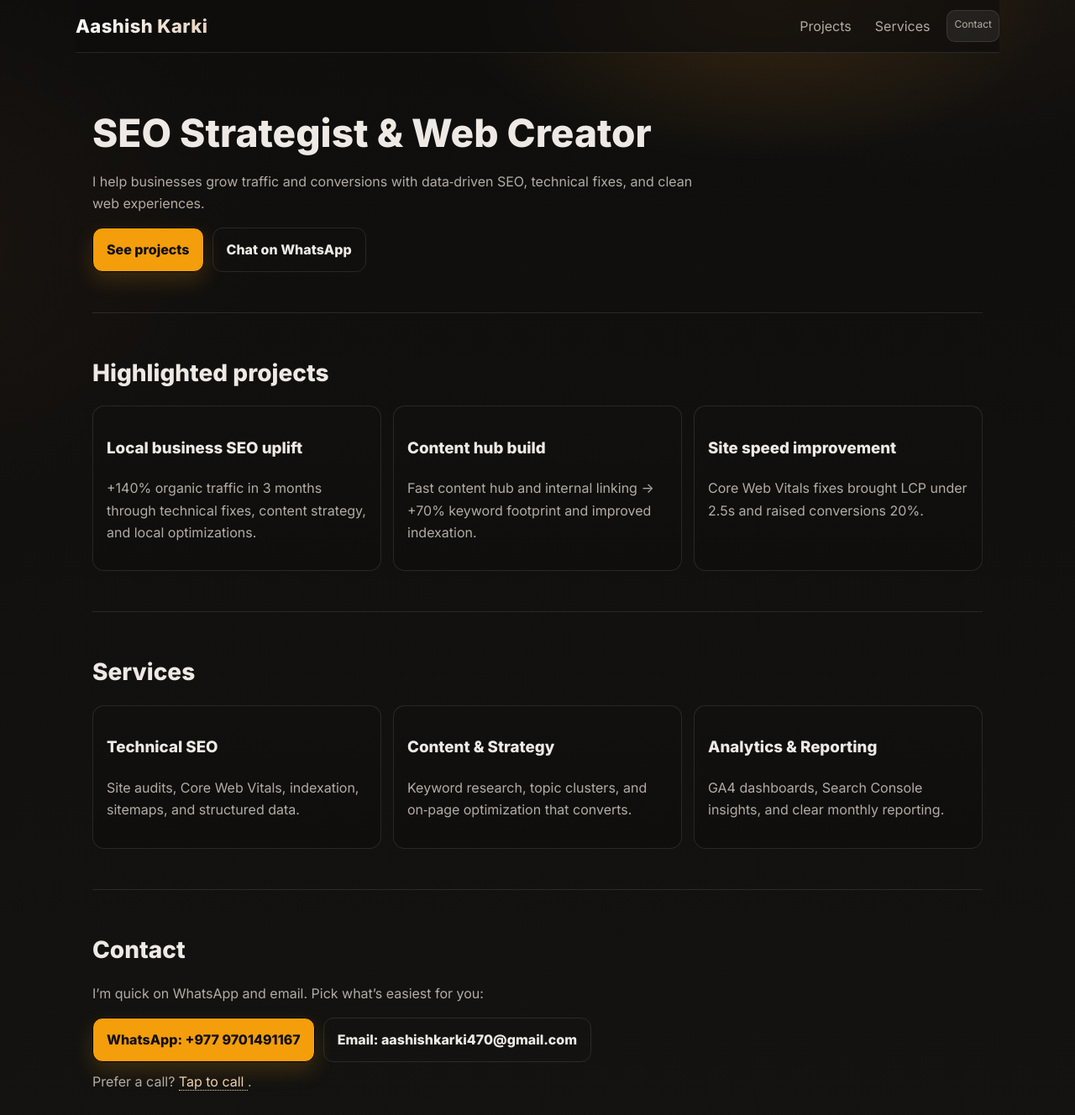
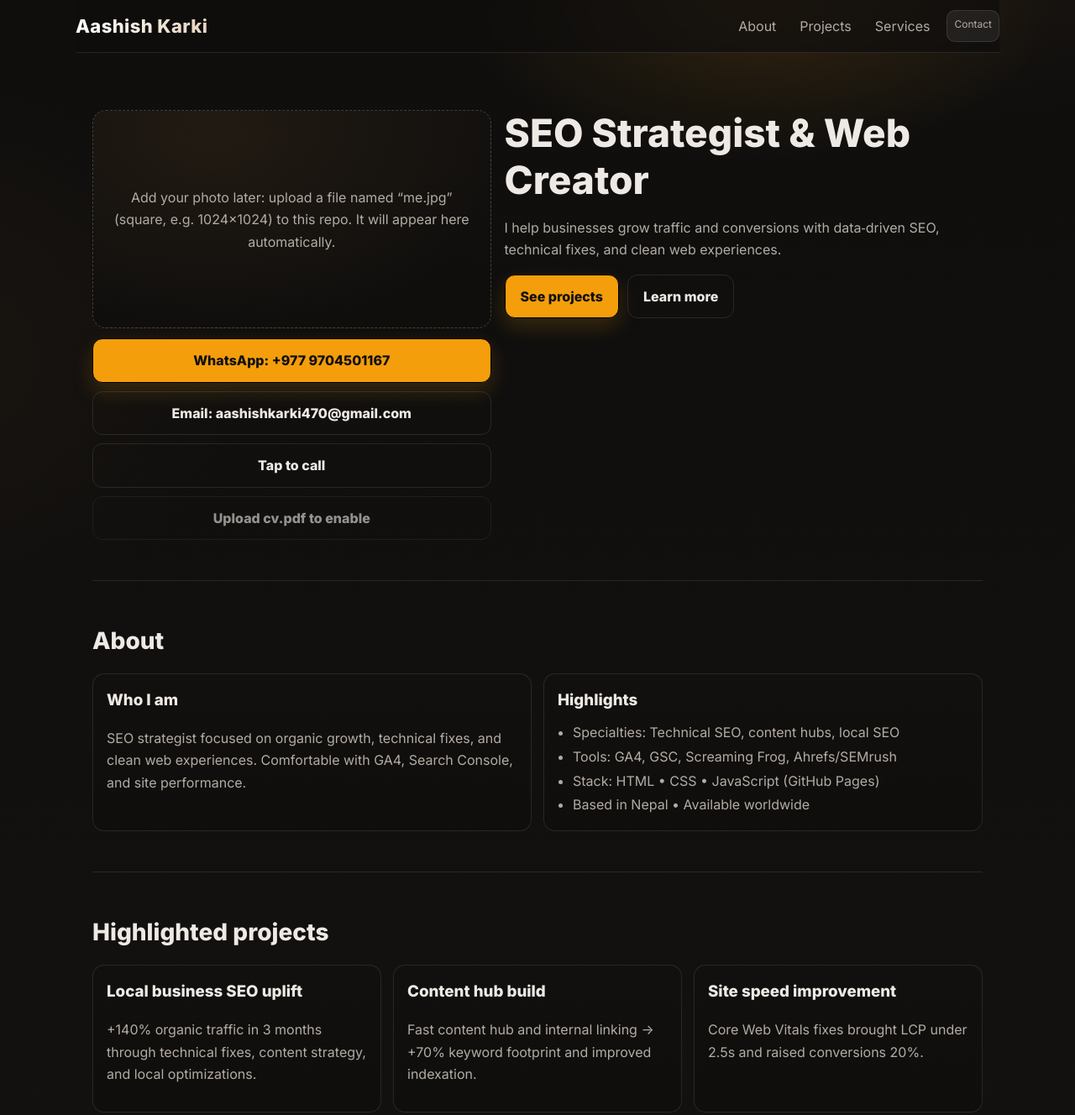
Before and after one commit to Aashishtheuser/Aashishtheuser.github.io, a plain HTML site: page index.html in a window 1280 px wide. Shown: the top 1328 px of the page at 84% size. Drawn offline with Linux system fonts and the light colour scheme; no server answers.

Commit message:
Update index.html

```diff
--- a/index.html
+++ b/index.html
@@ -4,27 +4,22 @@
   <meta charset="utf-8" />
   <meta name="viewport" content="width=device-width, initial-scale=1" />
   <title>Aashish Karki | Portfolio</title>
-  <meta name="description" content="Aashish Karki — SEO Strategist & Web Creator. Case studies, services, and contact." />
+  <meta name="description" content="Aashish Karki — SEO Strategist & Web Creator. About, projects, services, and contact." />
   <meta name="theme-color" content="#0f0e0d" />
-
   <link rel="preconnect" href="https://fonts.googleapis.com">
   <link href="https://fonts.googleapis.com/css2?family=Inter:wght@400;600;800&display=swap" rel="stylesheet">
 
   <style>
     :root{
-      --bg:#0f0e0d;         /* warm near‑black */
-      --bg2:#151311;
-      --text:#eee9e4;       /* soft off‑white */
-      --muted:#b3aca4;
-      --accent:#f59e0b;     /* amber */
-      --accent-ink:#111010;
+      --bg:#0f0e0d; --bg2:#151311;
+      --text:#eee9e4; --muted:#b3aca4;
+      --accent:#f59e0b; --accent-ink:#111010;
       --border:#ffffff1a;
     }
     *{box-sizing:border-box}
     html{scroll-behavior:smooth}
     body{
-      margin:0;
-      font-family:"Inter",system-ui,-apple-system,Segoe UI,Roboto,Arial,sans-serif;
+      margin:0; font-family:"Inter",system-ui,-apple-system,Segoe UI,Roboto,Arial,sans-serif;
       color:var(--text);
       background:
         radial-gradient(900px 600px at 85% -10%, #221a12 0%, transparent 60%),
@@ -42,7 +37,7 @@
     .container{max-width:1100px;margin:0 auto;padding:20px}
     .nav{
       display:flex; align-items:center; justify-content:space-between;
-      gap:8px; flex-wrap:wrap;                 /* wraps nicely on phones */
+      gap:8px; flex-wrap:wrap;
       padding:12px 0; position:sticky; top:0; z-index:10;
       background:rgba(15,14,13,.7); backdrop-filter:blur(6px);
       border-bottom:1px solid var(--border);
@@ -57,10 +52,10 @@
     .links a:hover{color:var(--text); background:#ffffff0a}
 
     .btn{
-      display:inline-flex; align-items:center; gap:8px;
+      display:inline-flex; align-items:center; justify-content:center; gap:8px;
       background:var(--accent); color:var(--accent-ink);
       padding:12px 16px; border-radius:12px; text-decoration:none; font-weight:700;
-      min-height:44px;                       /* touch-friendly */
+      min-height:44px; width:100%;
       border:1px solid #000; box-shadow:0 10px 24px #f59e0b2e;
       transition:transform .15s, box-shadow .2s;
     }
@@ -73,10 +68,34 @@
     .section{padding:48px 0; border-bottom:1px solid var(--border)}
     h1{font-size:clamp(28px, 6vw, 46px); line-height:1.2; margin:0 0 12px}
     h2{margin:0 0 16px; font-size:clamp(20px, 3.5vw, 28px)}
-    .lead{color:var(--muted); max-width:720px}
+    h3{margin:0 0 8px}
+    .lead{color:var(--muted); max-width:740px}
+
+    /* hero split layout */
+    .hero-grid{display:grid; gap:16px}
+    .hero-left{display:grid; gap:12px; align-content:start}
+    .photo-box{
+      border:1px dashed #ffffff33; border-radius:16px;
+      background: radial-gradient(600px 400px at 30% 10%, #211a12 0%, transparent 60%),
+                  linear-gradient(180deg,#12100e,#0f0e0d);
+      color:var(--muted); display:grid; place-items:center; text-align:center;
+      padding:14px; min-height:260px;
+    }
+    .photo-box.has-img{
+      border:1px solid var(--border); box-shadow:0 16px 36px #00000040;
+      background-size:cover; background-position:center; color:transparent;
+    }
+    .cta-col{display:grid; gap:10px}
+    .cta-row{display:flex; flex-wrap:wrap; gap:10px; margin-top:16px}
+    @media(min-width:900px){
+      .hero-grid{grid-template-columns: 1fr 1.2fr}
+      .btn{width:auto; padding-inline:18px}
+      .cta-col .btn{width:100%} /* keep left column buttons full width */
+    }
+
     .grid{
       display:grid; gap:14px; margin-top:12px;
-      grid-template-columns:repeat(auto-fit, minmax(260px,1fr));  /* 1–3 cols automatically */
+      grid-template-columns:repeat(auto-fit, minmax(260px,1fr));
     }
     .card{
       border:1px solid var(--border);
@@ -86,16 +105,16 @@
     .pill{display:inline-block;background:#ffffff12;border:1px solid var(--border);
       padding:6px 10px;border-radius:999px;font-size:12px;color:var(--muted)}
     .footer{padding:28px 0; color:var(--muted)}
-    .cta-row{display:flex; flex-wrap:wrap; gap:10px; margin-top:16px}
     a:focus-visible, button:focus-visible{outline:2px solid #fff3; outline-offset:2px; border-radius:10px}
     /* anchor offset for sticky nav */
     .anchor{position:relative; top:-72px; visibility:hidden}
   </style>
 </head>
 <body>
-  <header class="container nav">
+  <header class="container nav" aria-label="Main navigation">
     <div class="brand">Aashish Karki</div>
     <nav class="links">
+      <a href="#about">About</a>
       <a href="#projects">Projects</a>
       <a href="#services">Services</a>
       <a href="#contact" class="pill">Contact</a>
@@ -103,22 +122,77 @@
   </header>
 
   <main class="container">
-    <section class="section">
-      <h1>SEO Strategist & Web Creator</h1>
-      <p class="lead">
-        I help businesses grow traffic and conversions with data‑driven SEO, technical fixes,
-        and clean web experiences.
-      </p>
-      <div class="cta-row">
-        <a class="btn" href="#projects" aria-label="Jump to projects">See projects</a>
-        <a class="btn btn-outline"
-           href="https://wa.me/9779701491167?text=Hi%20Aashish%2C%20I%27d%20like%20to%20discuss%20a%20project."
-           target="_blank" rel="noopener" aria-label="Chat on WhatsApp">Chat on WhatsApp</a>
+    <!-- Hero split: left = photo + contact, right = text -->
+    <section class="section" aria-label="Intro and quick contact">
+      <div class="hero-grid">
+        <!-- Left column -->
+        <aside class="hero-left">
+          <div class="photo-box" id="photoBox">
+            Add your photo later: upload a file named “me.jpg”
+            (square, e.g. 1024×1024) to this repo. It will appear here automatically.
+          </div>
+          <div class="cta-col">
+            <a class="btn"
+               href="https://wa.me/9779704501167?text=Hi%20Aashish%2C%20I%27m%20interested%20in%20working%20with%20you."
+               target="_blank" rel="noopener" aria-label="Open WhatsApp chat">
+               WhatsApp: +977 9704501167
+            </a>
+            <a class="btn btn-outline"
+               href="mailto:aashishkarki470@gmail.com?subject=Project%20Inquiry%20from%20Portfolio&body=Hi%20Aashish%2C"
+               aria-label="Send email">
+               Email: aashishkarki470@gmail.com
+            </a>
+            <a class="btn btn-outline" href="tel:+9779704501167" aria-label="Call Aashish">
+               Tap to call
+            </a>
+            <a class="btn btn-outline" id="cvBtn" href="cv.pdf" download aria-label="Download CV">
+               Download CV (PDF)
+            </a>
+          </div>
+        </aside>
+
+        <!-- Right column -->
+        <div class="hero-right">
+          <h1>SEO Strategist & Web Creator</h1>
+          <p class="lead">
+            I help businesses grow traffic and conversions with data‑driven SEO,
+            technical fixes, and clean web experiences.
+          </p>
+          <div class="cta-row">
+            <a class="btn" href="#projects" aria-label="Jump to projects">See projects</a>
+            <a class="btn btn-outline" href="#about" aria-label="Jump to About">Learn more</a>
+          </div>
+        </div>
       </div>
     </section>
 
+    <!-- About -->
+    <span id="about" class="anchor"></span>
+    <section class="section" aria-label="About Aashish">
+      <h2>About</h2>
+      <div class="grid">
+        <article class="card">
+          <h3>Who I am</h3>
+          <p class="lead">
+            SEO strategist focused on organic growth, technical fixes, and clean web experiences.
+            Comfortable with GA4, Search Console, and site performance.
+          </p>
+        </article>
+        <article class="card">
+          <h3>Highlights</h3>
+          <ul style="margin:0;padding-left:18px;color:var(--muted);line-height:1.8">
+            <li>Specialties: Technical SEO, content hubs, local SEO</li>
+            <li>Tools: GA4, GSC, Screaming Frog, Ahrefs/SEMrush</li>
+            <li>Stack: HTML • CSS • JavaScript (GitHub Pages)</li>
+            <li>Based in Nepal • Available worldwide</li>
+          </ul>
+        </article>
+      </div>
+    </section>
+
+    <!-- Projects -->
     <span id="projects" class="anchor"></span>
-    <section class="section">
+    <section class="section" aria-label="Highlighted projects">
       <h2>Highlighted projects</h2>
       <div class="grid">
         <article class="card">
@@ -136,8 +210,9 @@
       </div>
     </section>
 
+    <!-- Services -->
     <span id="services" class="anchor"></span>
-    <section class="section">
+    <section class="section" aria-label="Services">
       <h2>Services</h2>
       <div class="grid">
         <article class="card">
@@ -155,25 +230,24 @@
       </div>
     </section>
 
+    <!-- Contact -->
     <span id="contact" class="anchor"></span>
-    <section class="section">
+    <section class="section" aria-label="Contact">
       <h2>Contact</h2>
-      <p class="lead">I’m quick on WhatsApp and email. Pick what’s easiest for you:</p>
+      <p class="lead">Prefer to reach out from here? Use any option below.</p>
       <div class="cta-row">
         <a class="btn"
-           href="https://wa.me/9779701491167?text=Hi%20Aashish%2C%20I%27m%20interested%20in%20working%20with%20you."
-           target="_blank" rel="noopener"
-           aria-label="Open WhatsApp chat with Aashish">WhatsApp: +977 9701491167</a>
+           href="https://wa.me/9779704501167?text=Hi%20Aashish%2C%20I%27m%20interested%20in%20working%20with%20you."
+           target="_blank" rel="noopener">
+           WhatsApp: +977 9704501167
+        </a>
         <a class="btn btn-outline"
-           href="mailto:aashishkarki470@gmail.com?subject=Project%20Inquiry%20from%20Portfolio&body=Hi%20Aashish%2C"
-           aria-label="Send email to Aashish">Email: aashishkarki470@gmail.com</a>
+           href="mailto:aashishkarki470@gmail.com?subject=Project%20Inquiry%20from%20Portfolio&body=Hi%20Aashish%2C">
+           Email: aashishkarki470@gmail.com
+        </a>
+        <a class="btn btn-outline" href="tel:+9779704501167">Tap to call</a>
+        <a class="btn btn-outline" id="cvBtn2" href="cv.pdf" download>Download CV (PDF)</a>
       </div>
-      <p style="margin-top:10px;color:var(--muted)">
-        Prefer a call?
-        <a href="tel:+9779701491167" style="color:#f1d2a6;text-decoration:none;border-bottom:1px dotted #f1d2a6;">
-          Tap to call
-        </a>.
-      </p>
     </section>
   </main>
 
@@ -182,7 +256,41 @@
   </footer>
 
   <script>
+    // Update year
     document.getElementById('year').textContent = new Date().getFullYear();
+
+    // Load me.jpg into the photo box automatically (safe if file doesn’t exist)
+    (function(){
+      const box = document.getElementById('photoBox');
+      if(!box) return;
+      const img = new Image();
+      img.onload = function(){
+        box.style.backgroundImage = 'url(me.jpg)';
+        box.classList.add('has-img');
+        box.textContent = '';
+      };
+      img.src = 'me.jpg';
+    })();
+
+    // Enable/disable CV buttons depending on whether cv.pdf exists
+    (function(){
+      const btns = [document.getElementById('cvBtn'), document.getElementById('cvBtn2')].filter(Boolean);
+      if (!btns.length) return;
+      fetch('cv.pdf', { method: 'HEAD' })
+        .then(r => {
+          if (!r.ok) throw new Error();
+          // file exists → keep buttons as-is
+        })
+        .catch(() => {
+          btns.forEach(b => {
+            b.textContent = 'Upload cv.pdf to enable';
+            b.style.opacity = '0.6';
+            b.style.pointerEvents = 'none';
+            b.removeAttribute('href');
+            b.removeAttribute('download');
+          });
+        });
+    })();
   </script>
 </body>
   </html>
```
